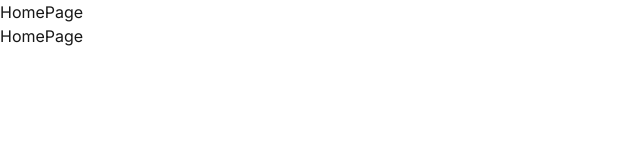
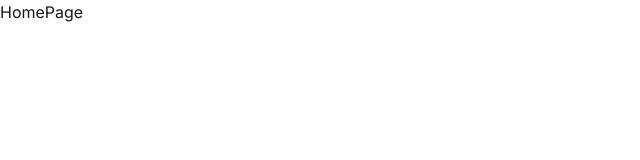
Before and after one commit to mekahaun/chatbot-metrics-dash-hosting-dot-com, a Next.js app: page / in a window 1280 px wide. Shown: the top 160 px of the page, without its empty margins (0-640 px from the left). Built offline with nearby package versions, Linux system fonts and the light colour scheme.

Commit message:
refactor

```diff
--- a/src/app/layout.jsx
+++ b/src/app/layout.jsx
@@ -14,7 +14,7 @@ export default function RootLayout({ children }) {
     <html lang="en">
       <body className={inter.className}>
         <NextAuthProvider>{children}</NextAuthProvider>
-        {children}
+        {/* {children} */}
       </body>
     </html>
   );
```
